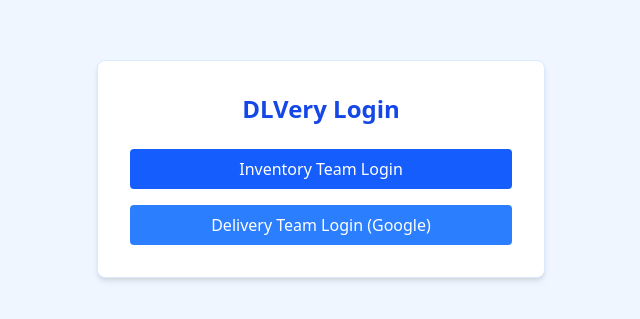
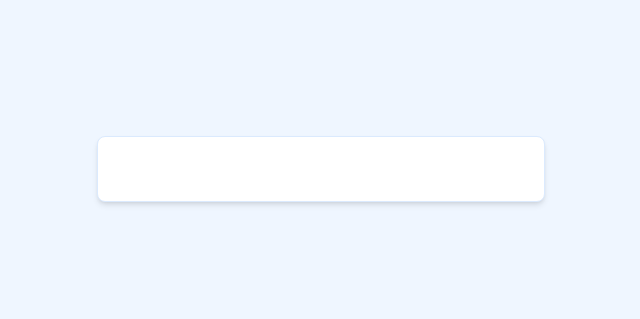
Before and after one commit to Maheshwaran03/virtusaFrontend, a React (Vite) app: page /login in a window 1280 px wide. Shown: the part 231-550 px from the top of the page, without its empty margins (319-959 px from the left). Built offline with nearby package versions, Linux system fonts and the light colour scheme.

Commit message:
new frontend

```diff
--- a/src/components/Login.jsx
+++ b/src/components/Login.jsx
@@ -111,23 +111,7 @@ export default function Login() {
   return (
     <div className="min-h-screen flex items-center justify-center bg-blue-50">
       <div className="bg-white p-8 rounded-lg shadow-md w-full max-w-md border border-blue-100">
-        {view === 'main' && (
-          <>
-            <h2 className="text-2xl font-bold mb-6 text-center text-blue-700">DLVery Login</h2>
-            <button
-              onClick={() => setView('inventory')}
-              className="w-full bg-blue-600 text-white py-2 rounded mb-4 hover:bg-blue-700"
-            >
-              Inventory Team Login
-            </button>
-            <button
-              onClick={() => setView('delivery')}
-              className="w-full bg-blue-500 text-white py-2 rounded hover:bg-blue-600"
-            >
-              Delivery Team Login (Google)
-            </button>
-          </>
-        )}
+
 
         {view === 'inventory' && (
           <>
```
